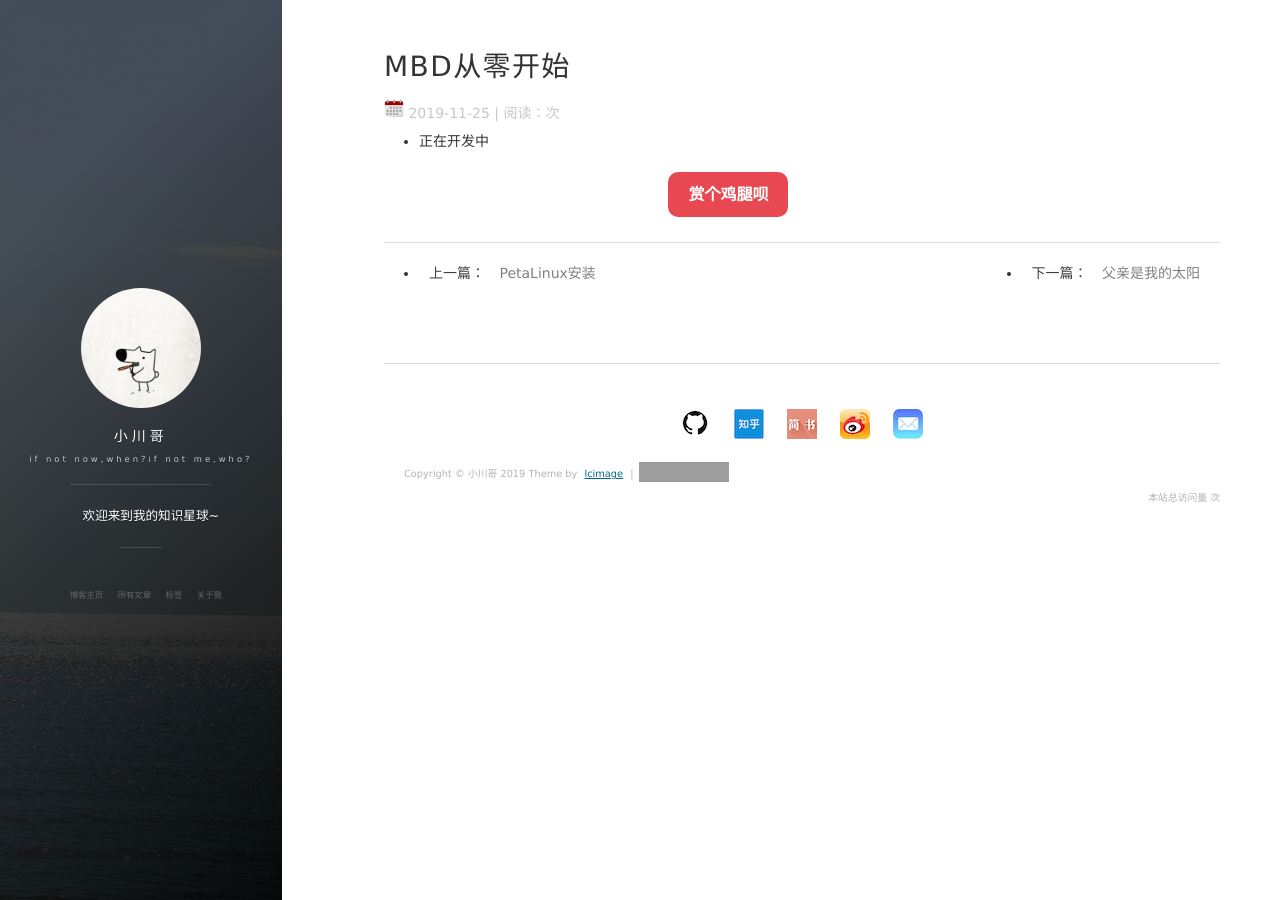
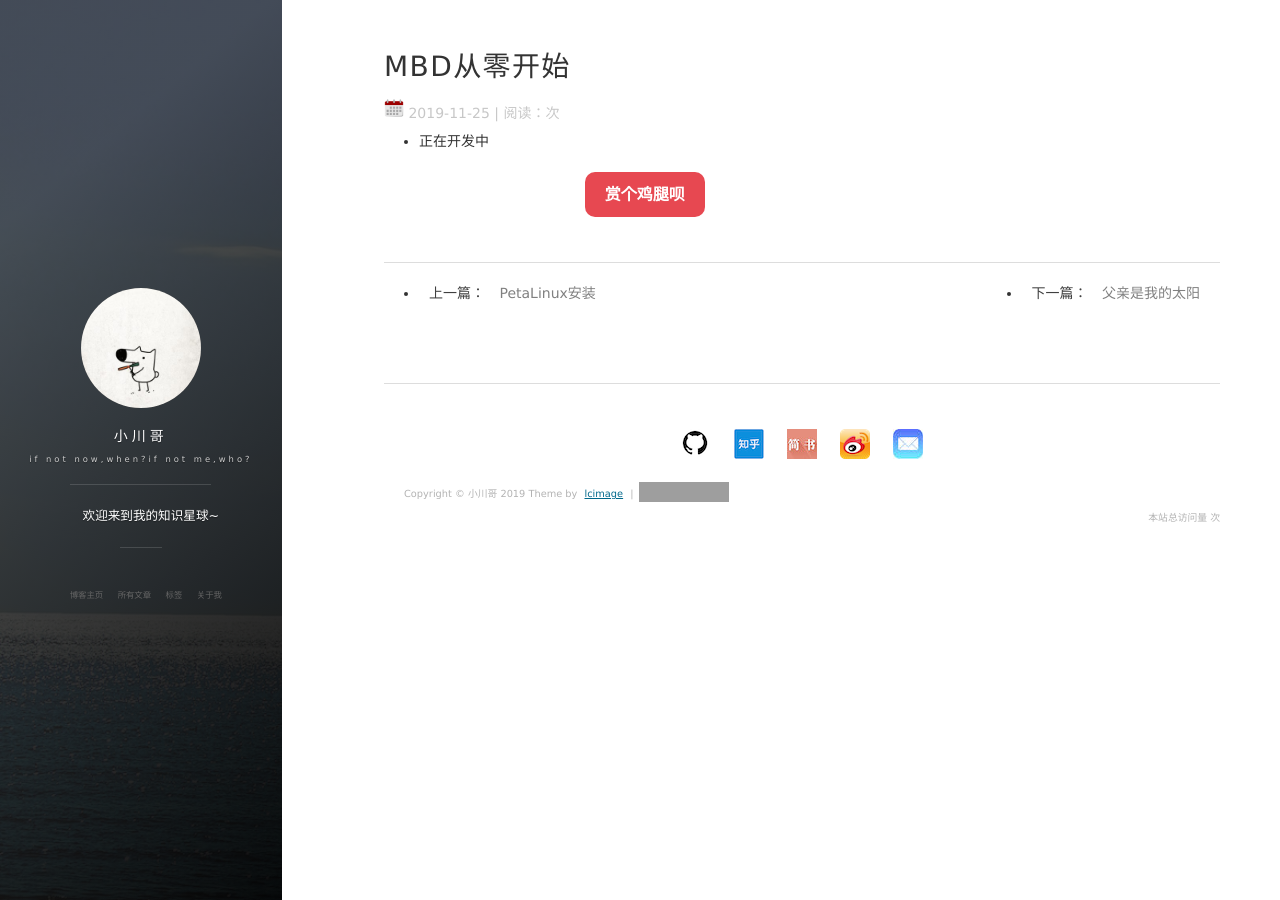
Before and after one commit to lcimage/lcimage.github.io, a Jekyll site: the page built from _posts/MBD开发/2019-11-25-MBD.md, in a window 1280 px wide. Built offline with Jekyll 4.4.1, drawn with Linux system fonts in a browser that asks for light colours; nearby versions of some CDN libraries; comment, search, counter and statistics services are not loaded; grey boxes are pictures that could not be loaded.

Commit message:
Update new-old.html
lc

```diff
--- a/_includes/new-old.html
+++ b/_includes/new-old.html
@@ -35,10 +35,10 @@
             }
             </script>
 
-            <div style="text-align:center;margin:30px 0; font:normal 14px/24px 'MicroSoft YaHei';"></div>
+            <div style="text-align:center;margin:50px 0; font:normal 14px/24px 'MicroSoft YaHei';"></div>
 
             <style type="text/css">
-              .content-play{width:80%;margin-top: 20px;margin-bottom: 10px;height:40px;}
+              .content-play{width:60%;margin-top: 20px;margin-bottom: 10px;height:40px;}
               .hide_box-play{z-index:999;filter:alpha(opacity=50);background:#666;opacity: 0.5;-moz-opacity: 0.5;left:0;top:0;height:99%;width:100%;position:fixed;display:none;}
               .shang_box-play{width:540px;height:540px;padding:10px;background-color:#fff;border-radius:10px;position:fixed;z-index:1000;left:50%;top:50%;margin-left:-280px;margin-top:-280px;border:1px dotted #dedede;display:none;}
               .shang_box-play img{border:none;border-width:0;}
```
